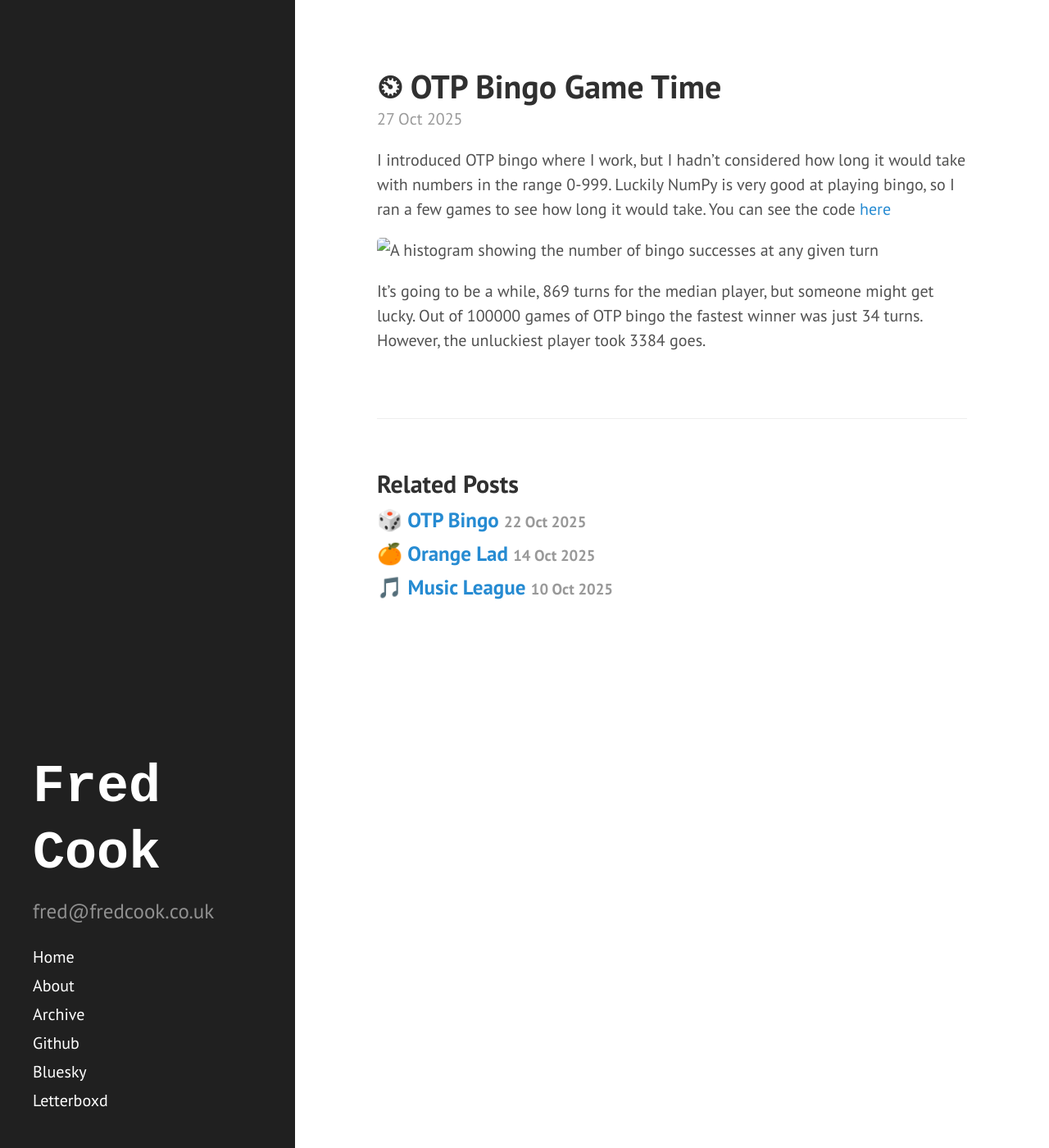
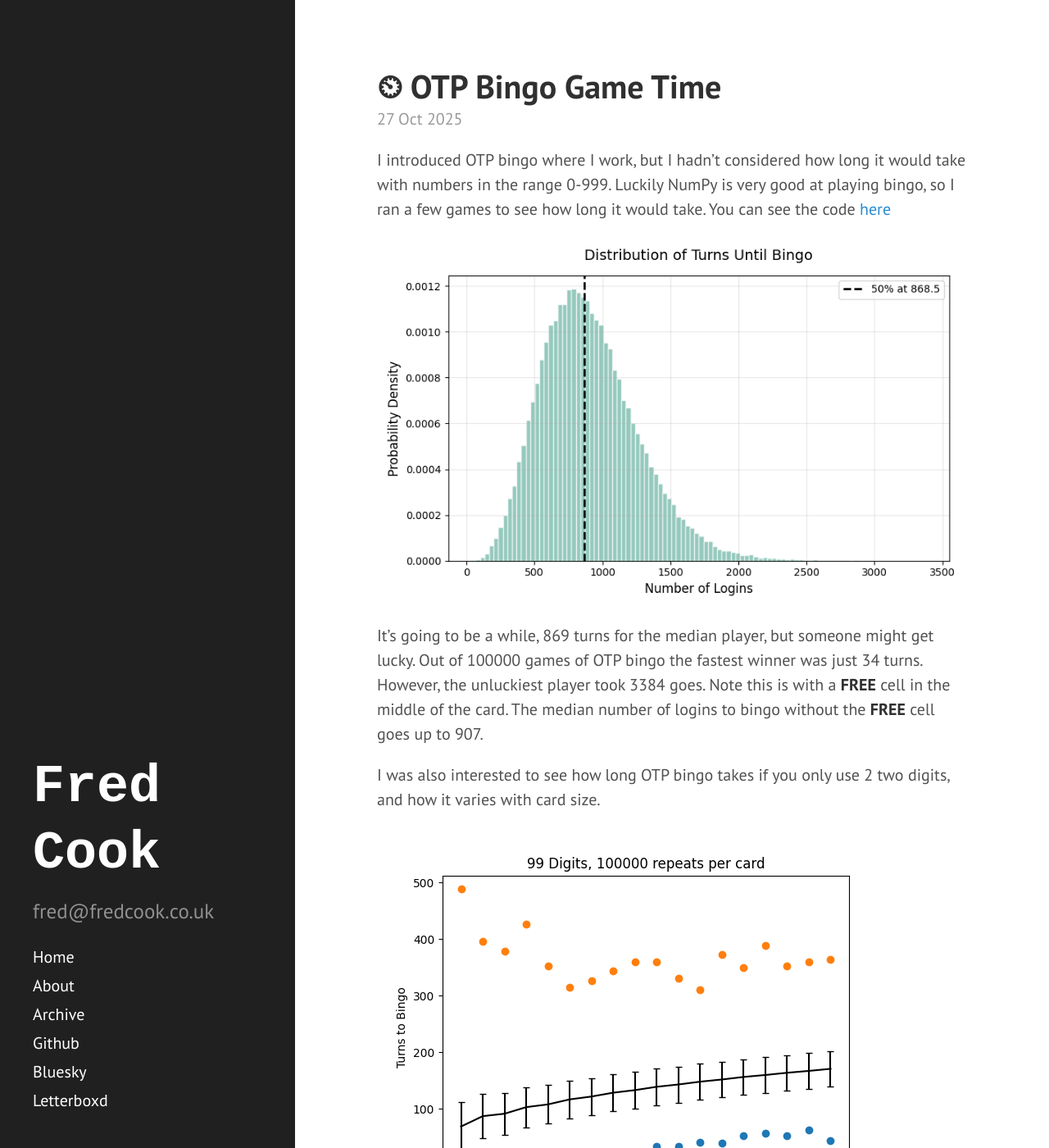
Before and after one commit to fred-cook/website, a Jekyll site: the page built from _posts/2025-10-27-OTP-Bingo-Game-Time.md, in a window 1280 px wide and 1400 px high. Shown: the whole window at 82% size. Built offline with Jekyll 4.4.1, drawn with Linux system fonts in a browser that asks for light colours.

Commit message:
adding otp time to win

```diff
--- a/_posts/2025-10-27-OTP-Bingo-Game-Time.md
+++ b/_posts/2025-10-27-OTP-Bingo-Game-Time.md
@@ -6,6 +6,10 @@ tags: python numpy
 
 I introduced OTP bingo where I work, but I hadn't considered how long it would take with numbers in the range 0-999. Luckily NumPy is very good at playing bingo, so I ran a few games to see how long it would take. You can see the code [here](https://gist.github.com/fred-cook/895ab413fe66c51d04381547d9c62c4d)
 
-![A histogram showing the number of bingo successes at any given turn](images/otp-bingo/winning_time.png)
+![A histogram showing the number of bingo successes at any given turn](/images/otp-bingo/winning_time.png)
 
-It's going to be a while, 869 turns for the median player, but someone might get lucky. Out of 100000 games of OTP bingo the fastest winner was just 34 turns. However, the unluckiest player took 3384 goes.
+It's going to be a while, 869 turns for the median player, but someone might get lucky. Out of 100000 games of OTP bingo the fastest winner was just 34 turns. However, the unluckiest player took 3384 goes. Note this is with a **FREE** cell in the middle of the card. The median number of logins to bingo without the **FREE** cell goes up to 907.
+
+I was also interested to see how long OTP bingo takes if you only use 2 two digits, and how it varies with card size.
+
+![A plot showing how the time to bingo changes as the size of the bingo card changes](/images/otp-bingo/time_2_bingo.png)
```
Also changed, not shown: images/otp-bingo/time_2_bingo.png.
